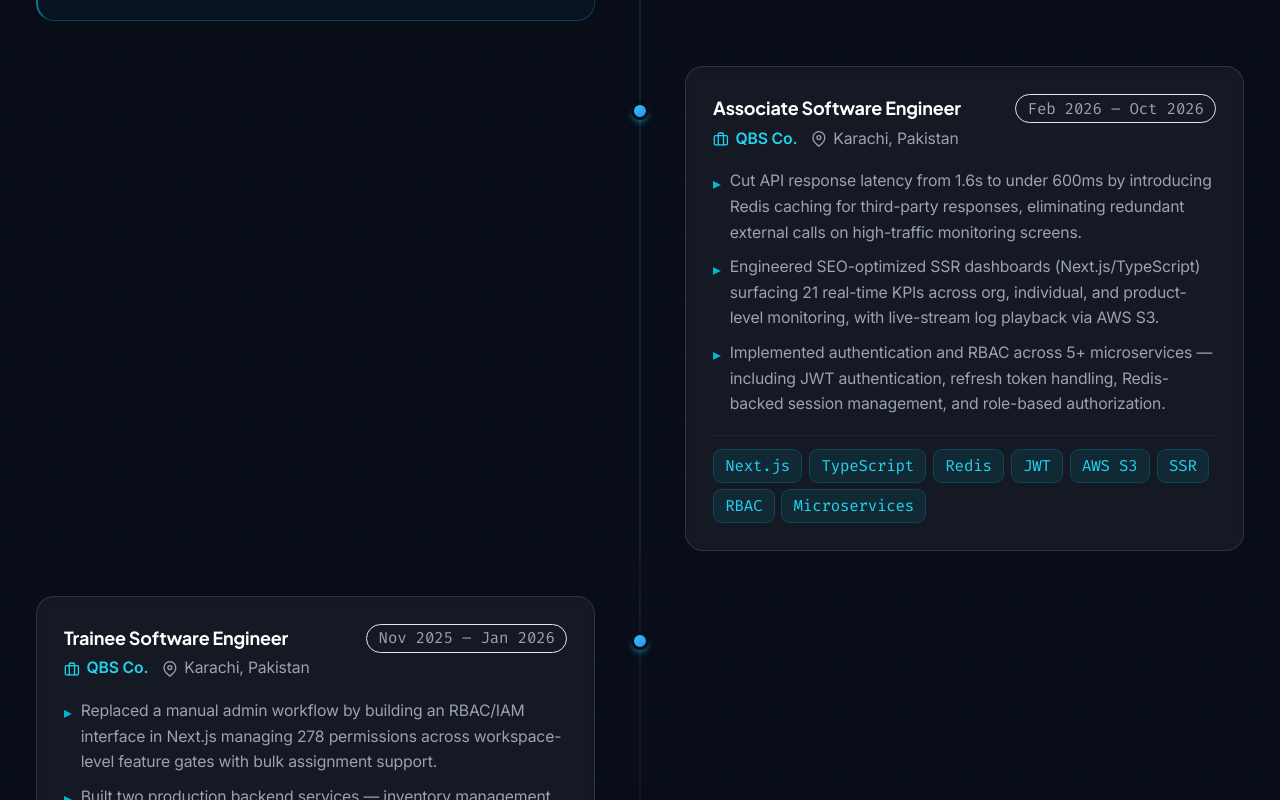
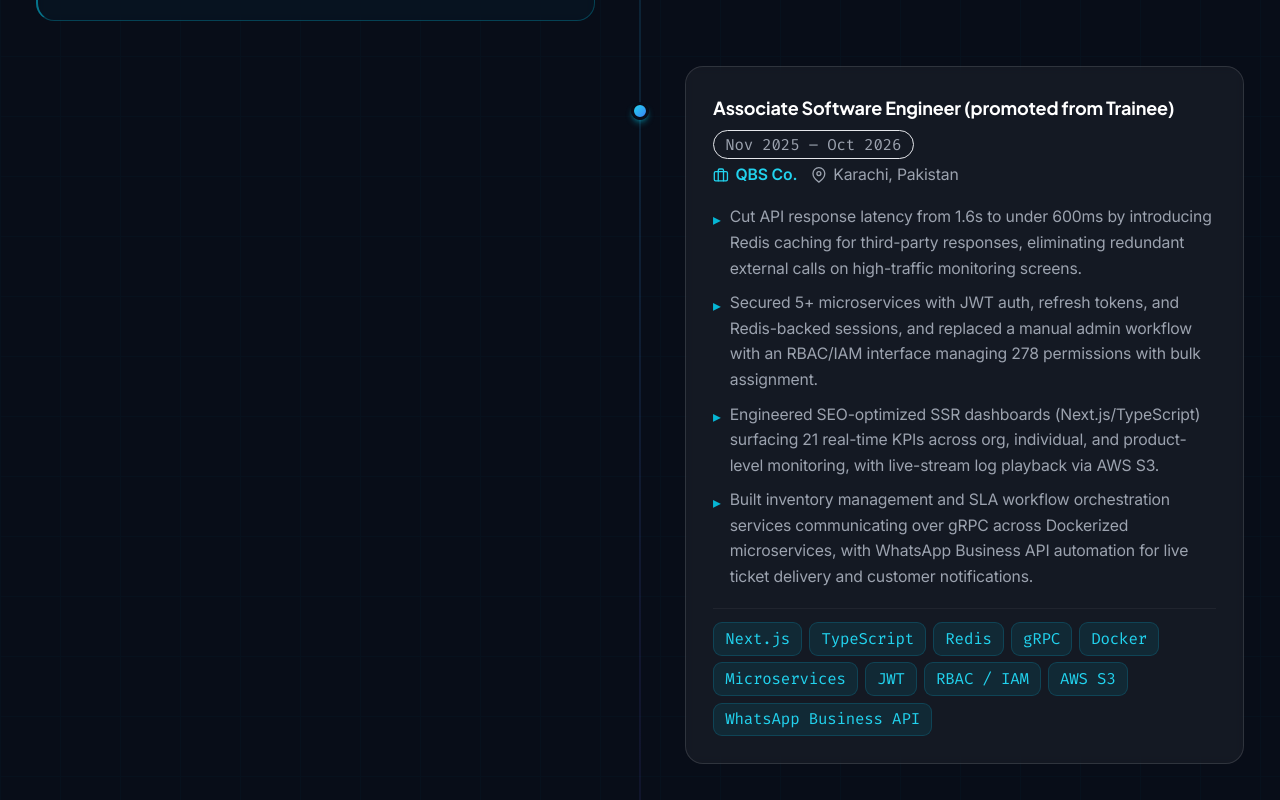
Before and after one commit to Muhammad-Taqi-Dev/DevFolioX, a Next.js app: page / in a window 1280 px wide. Shown: the part 3860-4660 px from the top of the page. Built offline with nearby package versions, Linux system fonts and the light colour scheme.

Commit message:
refactor: merge QBS Co. trainee and associate roles into one promoted entry

```diff
--- a/components/sections/Experience.tsx
+++ b/components/sections/Experience.tsx
@@ -33,41 +33,25 @@ const Experience = () => {
     },
     {
       company: "QBS Co.",
-      position: "Associate Software Engineer",
-      period: "Feb 2026 – Oct 2026",
+      position: "Associate Software Engineer (promoted from Trainee)",
+      period: "Nov 2025 – Oct 2026",
       location: "Karachi, Pakistan",
       achievements: [
         "Cut API response latency from 1.6s to under 600ms by introducing Redis caching for third-party responses, eliminating redundant external calls on high-traffic monitoring screens.",
+        "Secured 5+ microservices with JWT auth, refresh tokens, and Redis-backed sessions, and replaced a manual admin workflow with an RBAC/IAM interface managing 278 permissions with bulk assignment.",
         "Engineered SEO-optimized SSR dashboards (Next.js/TypeScript) surfacing 21 real-time KPIs across org, individual, and product-level monitoring, with live-stream log playback via AWS S3.",
-        "Implemented authentication and RBAC across 5+ microservices — including JWT authentication, refresh token handling, Redis-backed session management, and role-based authorization.",
+        "Built inventory management and SLA workflow orchestration services communicating over gRPC across Dockerized microservices, with WhatsApp Business API automation for live ticket delivery and customer notifications.",
       ],
       technologies: [
         "Next.js",
         "TypeScript",
         "Redis",
-        "JWT",
-        "AWS S3",
-        "SSR",
-        "RBAC",
-        "Microservices",
-      ],
-    },
-    {
-      company: "QBS Co.",
-      position: "Trainee Software Engineer",
-      period: "Nov 2025 – Jan 2026",
-      location: "Karachi, Pakistan",
-      achievements: [
-        "Replaced a manual admin workflow by building an RBAC/IAM interface in Next.js managing 278 permissions across workspace-level feature gates with bulk assignment support.",
-        "Built two production backend services — inventory management and SLA workflow orchestration — using gRPC for real-time inter-service communication across Dockerized microservices.",
-        "Integrated the WhatsApp Business API to automate live ticket delivery and customer notifications at scale.",
-      ],
-      technologies: [
-        "Next.js",
         "gRPC",
         "Docker",
-        "RBAC",
-        "IAM",
+        "Microservices",
+        "JWT",
+        "RBAC / IAM",
+        "AWS S3",
         "WhatsApp Business API",
       ],
     },
```
